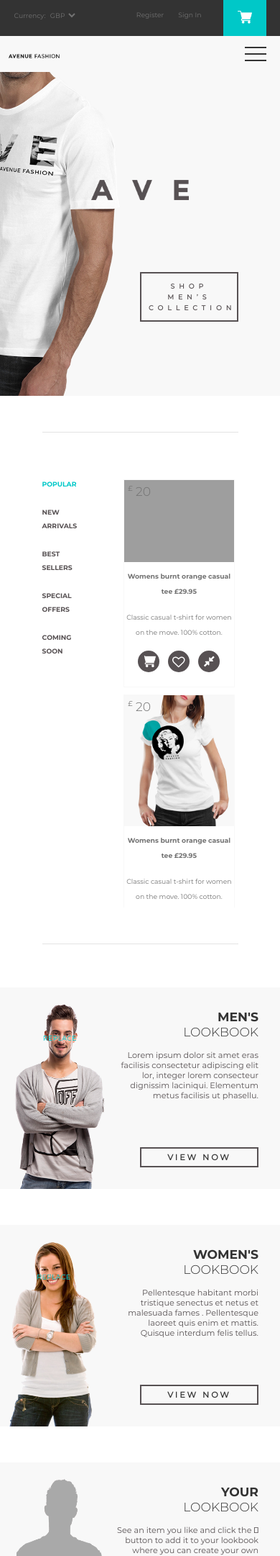
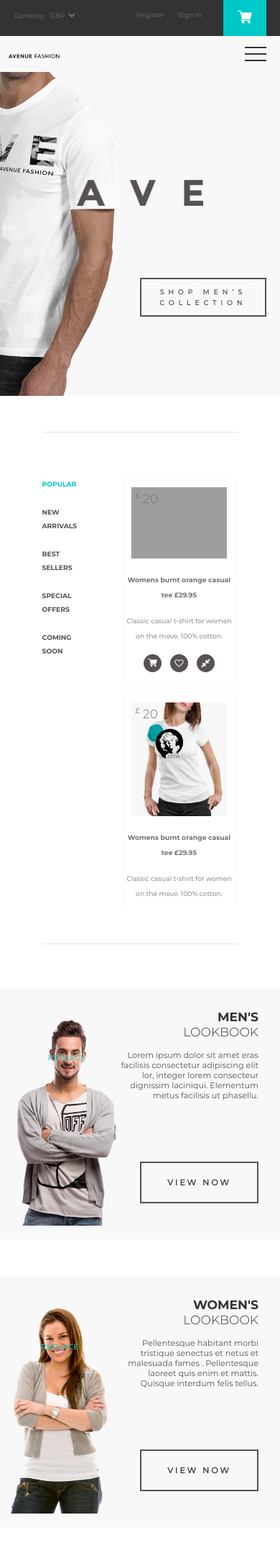
Before and after one commit to byshabay/study-layout, a PHP site: page /index.html in a window 390 px wide. Shown: the top 2162 px of the page at 72% size. Run offline with PHP 8.4, Linux system fonts and the light colour scheme; grey boxes are pictures that could not be loaded.

Commit message:
Fix bugs with location-pin.png + bugs with style banner__btn

```diff
--- a/css/style.css
+++ b/css/style.css
@@ -687,8 +687,9 @@ input::-webkit-search-results-decoration {
     width: 100%;
     padding-top: 50px;
 }
-.banner .container{
+.main .banner .container{
     text-align: right;
+    width: 90%;
 }
 .banner{
     position: relative;
@@ -773,6 +774,10 @@ a.active-tab{
     margin: 5px;
     width: 100%;
 }
+.home .product img{
+    padding: 10px;
+    margin: 0;
+}
 .product img{
     width: 100%;
     height: 100%;
@@ -785,6 +790,11 @@ a.active-tab{
     position: absolute;
     top: 5px;
     left: 5px;
+}
+.home .product__price{
+    top: 15px;
+    left: 15px;
+
 }
 .product__info img{
     width: 69px;
@@ -1064,6 +1074,17 @@ a.active-tab{
         width: 100%;
         margin: 0 0 50px;
     }
+    .home .product__btn{
+        width: 25px;
+        height: 25px;
+    }
+    .product__btn div{
+        width: 100%;
+        height: inherit;
+        margin: 0;
+        background-size: 50% ;
+    }
+
 
 }
 
@@ -1078,10 +1099,10 @@ a.active-tab{
         width: 20%;
     }
 
-    .lookbook__view{
+    /* .lookbook__view{
         margin: 0px 50%;
         padding: 5px 10px;
-    }
+    } */
     .lookbook__item h2, .lookbook__item span{
         font-size: var(--text_21)
     }
```
Also changed, not shown: scripts/Title.js (added, +23 -0 lines), pages/footer.php (added), pages/header.php (added), pages/lb-blocks.php (added).
